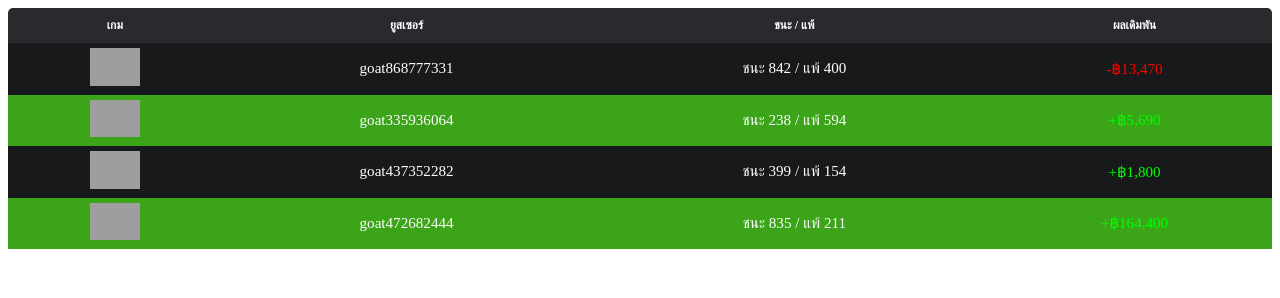
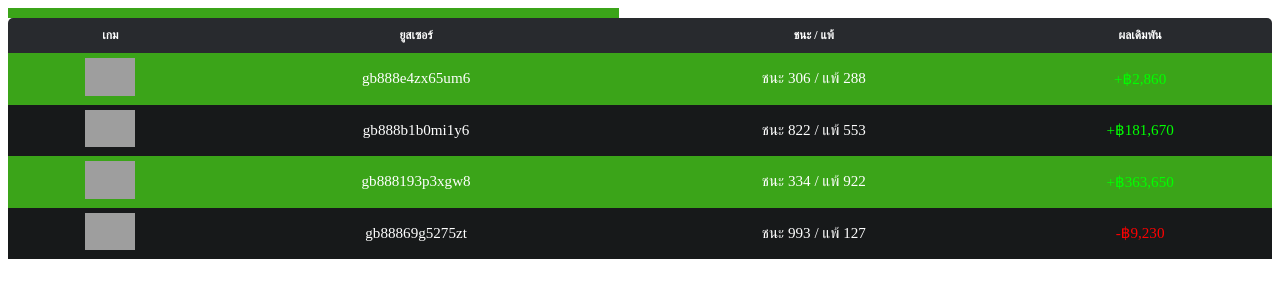
Before and after one commit to ProgrammerOM/Loser-wins, a website: page index.html in a window 1280 px wide. Drawn offline with Linux system fonts and the light colour scheme; grey boxes are pictures that could not be loaded.

Commit message:
New Update

```diff
--- a/index.html
+++ b/index.html
@@ -19,7 +19,7 @@
             </tr>
         </thead>
         <tbody>
-            <!-- <tr>
+            <tr>
                 <td><img src="https://files.88th.link/logo-winrate/DREAM-GAMING.png"></td>
                 <td>gb888e4zx65um6</td>
                 <td> ชนะ 306 / แพ้ 288</td>
@@ -42,7 +42,7 @@
                 <td>gb88869g5275zt</td>
                 <td> ชนะ 993 / แพ้ 127</td>
                 <td style="color: rgb(255, 0, 0);">-฿9,230</td>
-            </tr> -->
+            </tr>
         </tbody>
     </table>
     <script src="/script/script.js"></script>
--- a/script/script.js
+++ b/script/script.js
@@ -1,139 +1,9 @@
-        // Function to generate a random letter from A to Z
-        function getRandomLetter() {
-            var letters = "0123456789";
-            var randomIndex = Math.floor(Math.random() * letters.length);
-            return letters.charAt(randomIndex);
-        }
+let table = document.getElementById("myTable");
+let i;
+let row = table.insertRow(0);
 
-        // Function to generate a random number between min and max (inclusive)
-        function getRandomNumber(min, max) {
-            return Math.floor(Math.random() * (max - min + 1) + min);
-        }
+var cell1 = row.insertCell(0);
+var cell2 = row.insertCell(1);
+for (i = 0; i < 10; i++) {
 
-        // Function to add a new row to the table
-        function addRow(table) {
-            // Generate random values for the row
-            var number = table.rows.length + 1;
-
-            // Array to store image elements
-            var imageElements = [];
-
-            // Array of image URLs
-            var imageUrls = [
-                "https://files.88th.link/logo-winrate/Allbet-GAMING.png",
-                "https://files.88th.link/logo-winrate/BG-GAMING.png",
-                "https://files.88th.link/logo-winrate/DREAM-GAMING.png",
-                "https://files.88th.link/logo-winrate/PRETTY-GAMING.png",
-                "https://files.88th.link/logo-winrate/Sexy-GAMING.png"
-            ];
-            // Number of random images to generate
-            var numImages = 1;
-
-            // Generate random image elements
-            for (var i = 0; i < numImages; i++) {
-                // Generate a random index to select a random image URL
-                var randomIndex = Math.floor(Math.random() * imageUrls.length);
-
-                // Create a new image element
-                var img = new Image();
-
-                // Set the source attribute of the image element
-                img.src = imageUrls[randomIndex];
-
-                // Push the image element to the array
-                imageElements.push(img);
-
-                // Append the image element to the userCell
-            }
-
-            // user
-            var alphanumeric = "";
-            for (var i = 0; i < 9; i++) { //เลข 9 คือข้อมูลที่ต้องการให้แสดงสุ่ม
-                if (Math.random() < 0.5) {
-                    alphanumeric += getRandomNumber(0, 9); // Generate a random number
-                } else {
-                    alphanumeric += getRandomLetter(); // Generate a random letter
-                }
-            }
-            var user = "goat" + alphanumeric;
-
-            // tatal credit
-            var total = "฿" + getRandomNumber(100, 999);
-            var formattedTotal = parseFloat(total.replace("฿", "")).toLocaleString();
-
-            // tatal credit
-            var totalbigLose = "฿" + getRandomNumber(20, 999);
-            var formattedBigLose = parseFloat(totalbigLose.replace("฿", "")).toLocaleString();
-
-            // win
-            var winlose = "+฿" + getRandomNumber(50, 599) + "0";
-            var formattedWinlose = parseFloat(winlose.replace("+฿", "")).toLocaleString();
-            // bigwin
-            var bigwin = "+฿" + getRandomNumber(10000, 50000) + "0";
-            var formattedBigwin = parseFloat(bigwin.replace("+฿", "")).toLocaleString();
-
-            // lose
-            var lose = "-฿" + getRandomNumber(10, 1500) + "0";
-            var formattedLose = parseFloat(lose.replace("-฿", "")).toLocaleString();
-
-            // Insert a new row at the top of the table
-            var newRow = table.insertRow(1);
-
-            // Insert cells with the generated values
-
-            // Array of image URLs
-            var numImages = 1;
-
-            // Generate random image elements
-            for (var i = 0; i < numImages; i++) {
-                // Generate a random index to select a random image URL
-                var randomIndex = Math.floor(Math.random() * imageUrls.length);
-
-                // Set the source attribute of the image element
-                img.src = imageUrls[randomIndex];
-
-                // Append the image element to the userCell
-                newRow.insertCell(i).appendChild(img);
-            }
-
-            newRow.insertCell(numImages).textContent = user;
-            newRow.insertCell(numImages + 1).textContent = " ชนะ " + formattedTotal + " / " + " แพ้ " + formattedBigLose;
-            // Insert cells with the generated values
-            var randomPercentage = Math.random();
-
-            if (randomPercentage < 0.6) {
-                // 60% chance for formattedWinlose
-                newRow.insertCell(numImages + 2).textContent = "+฿" + formattedWinlose;
-                newRow.cells[numImages + 2].style.color = "#00FF00"; // Set text color to green
-            } else if (randomPercentage < 0.8) {
-                // 20% chance for formattedBigwin
-                newRow.insertCell(numImages + 2).textContent = "+฿" + formattedBigwin;
-                newRow.cells[numImages + 2].style.color = "#00FF00"; // Set text color to green
-            } else {
-                // 20% chance for formattedLose
-                newRow.insertCell(numImages + 2).textContent = "-฿" + formattedLose;
-                newRow.cells[numImages + 2].style.color = "#FF0000"; // Set text color to red
-            }
-
-            // Remove the latest row if the table exceeds 10 rows
-            if (table.rows.length > 5) {
-                table.deleteRow(table.rows.length - 1);
-            }
-        }
-
-        // Function to start the timer for adding new rows
-        function startTimer(table) {
-            // Add the first row immediately
-            addRow(table);
-
-            // Schedule adding a new row every 5 minutes
-            setInterval(function () {
-                addRow(table);
-            }, 1 * 1000); // 5 minutes in milliseconds
-        }
-
-        // Get the table element by its ID
-        var table = document.getElementById("myTable");
-
-        // Start the timer to add rows
-        startTimer(table);
+}
```
